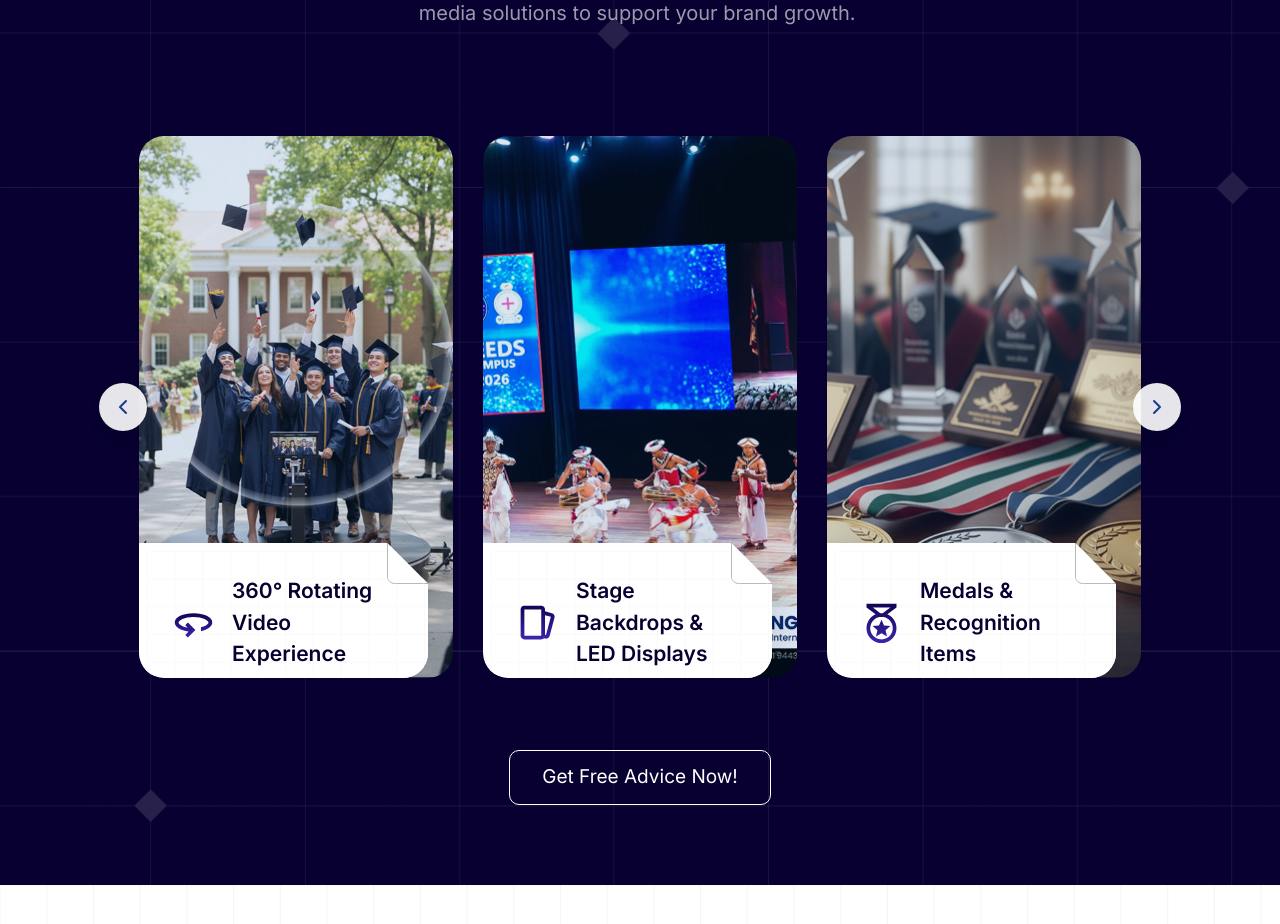
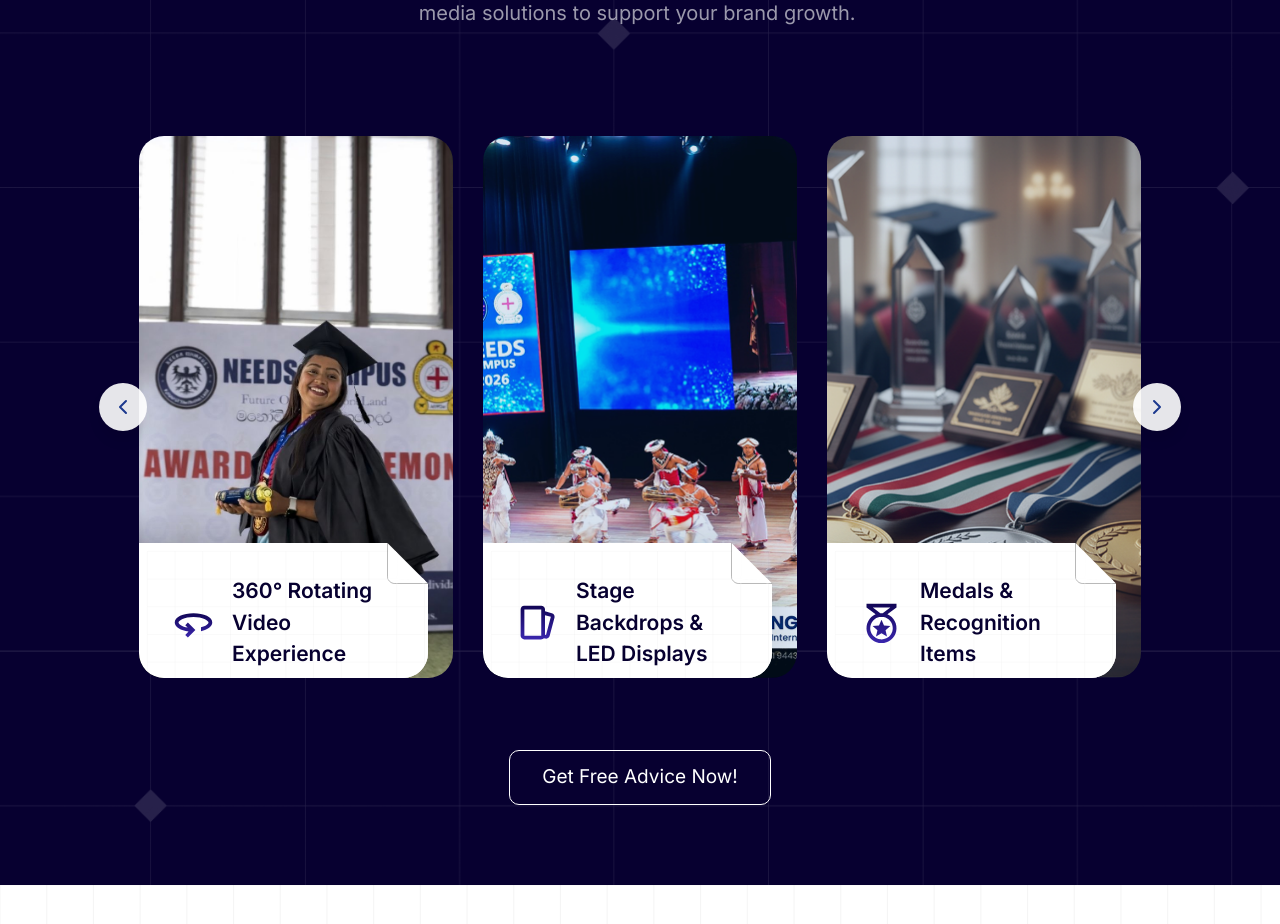
Before and after one commit to kanishka-gunatunga/blue-print-media, a Next.js app: page / in a window 1280 px wide. Shown: the part 2380-3304 px from the top of the page. Built offline with nearby package versions, Linux system fonts and the light colour scheme.

Commit message:
client changes

```diff
--- a/components/Services.tsx
+++ b/components/Services.tsx
@@ -38,7 +38,7 @@ const services: Service[] = [
     id: 2,
     title: "360° Rotating Video Experience",
     description: "Create a memorable and shareable experience for your students with our 360° rotating video platform perfect for capturing dynamic graduation moments.",
-    image: "/rotating-bg.png",
+    image: "/360-camera.jpg",
     logo: "/rotating-logo.svg",
     list: [
       "Full 360° Rotating Platform Setup",
```
Also changed, not shown: public/360-camera.jpg (added).
